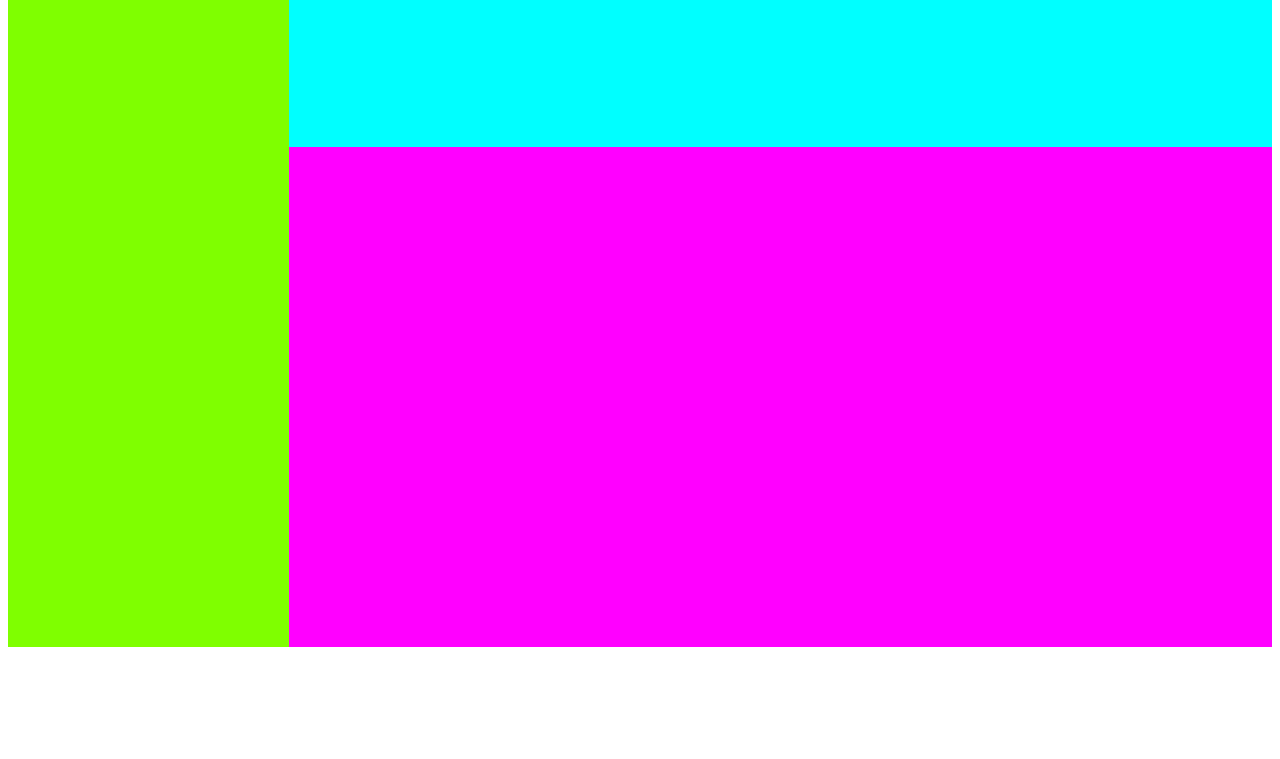
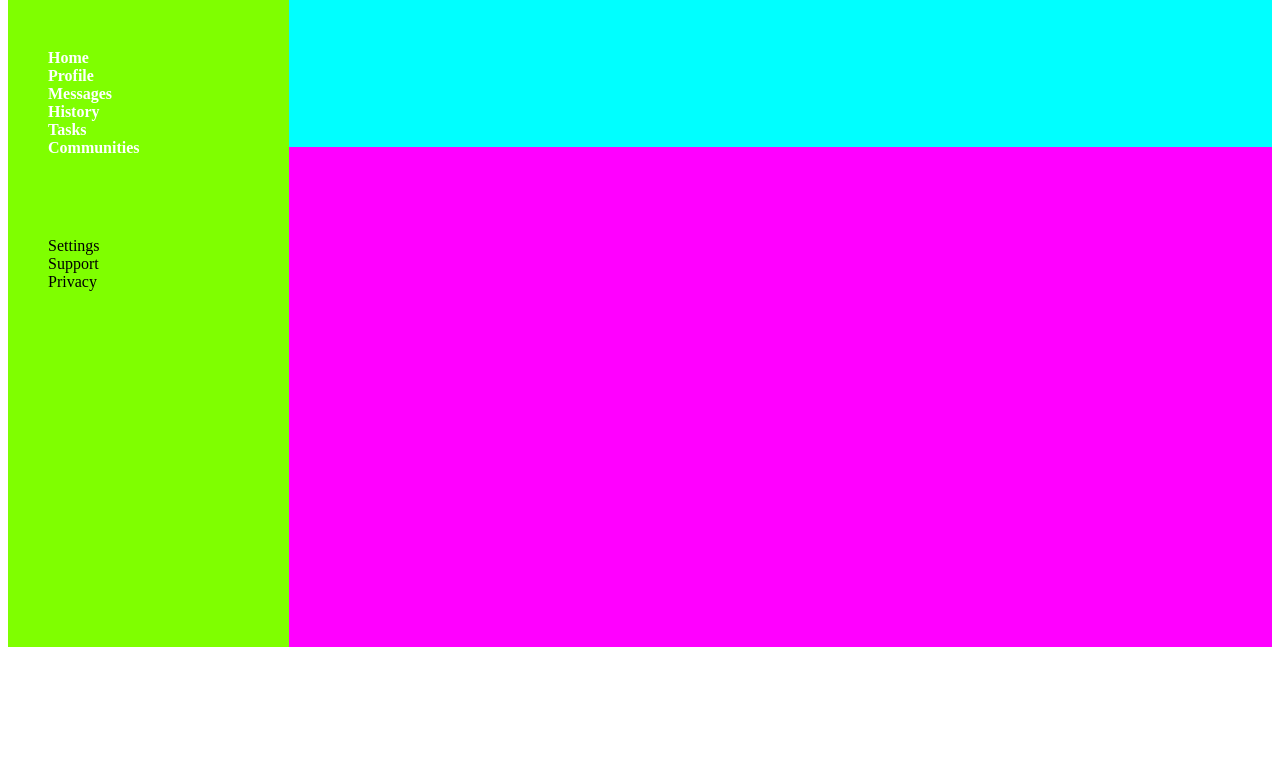
Before and after one commit to Dmitry-174/Odin-Admin-dashboard, a plain HTML site: page index.html in a window 1280 px wide. Shown: the part 41-800 px from the top of the page. Drawn offline with Linux system fonts and the light colour scheme.

Commit message:
Create nav structure

```diff
--- a/index.html
+++ b/index.html
@@ -13,9 +13,36 @@
     <div class="container">
         <header></header>
         <aside>
-            <div class="logo"></div>
-            <nav></nav>
-            <div class="settings"></div>
+            <div class="logo">Dashboard</div>
+            <nav>
+                <ul class="nav_list">
+                    <li>
+                        <a href="#" class="home">Home</a>
+                    </li>
+                    <li>
+                        <a href="#" class="profile">Profile</a>
+                    </li>
+                    <li>
+                        <a href="#" class="messages">Messages</a>
+                    </li>
+                    <li>
+                        <a href="#" class="history">History</a>
+                    </li>
+                    <li>
+                        <a href="#" class="tasks">Tasks</a>
+                    </li>
+                    <li>
+                        <a href="#" class="communities">Communities</a>
+                    </li>
+                </ul>
+            </nav>
+            <div class="settings">
+                <ul>
+                    <li>Settings</li>
+                    <li>Support</li>
+                    <li>Privacy</li>
+                </ul>
+            </div>
         </aside>
 
         <main></main>
--- a/style.css
+++ b/style.css
@@ -11,9 +11,29 @@ header {
 aside {
     background-color: chartreuse;
     grid-row: 1 / 3;
+    display: grid;
+    grid-template-columns: 1fr;
+    grid-template-rows: auto auto 1fr;
+    gap: 3rem;
 }
 
 main {
     background-color: fuchsia;
     height: 500px;
 }
+
+aside a {
+    text-decoration: none;
+    color: #FFFFFF;
+    font-weight: 800;
+}
+
+ul {
+    list-style-type: none;
+}
+
+.home::before {
+    background:  no-repeat;
+    height: 1rem;
+    content: "";
+    }
```
Also changed, not shown: icons/home.svg (added).
